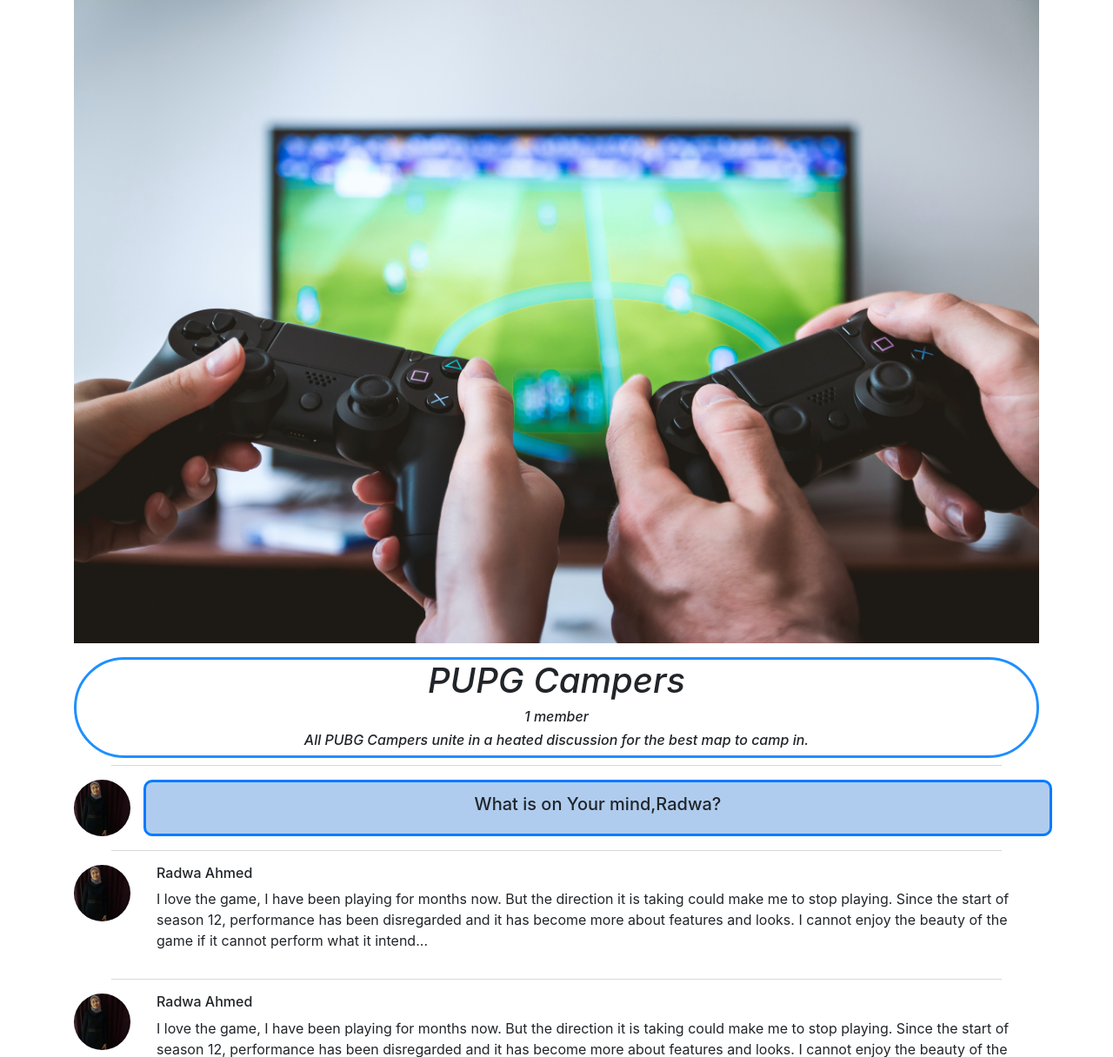
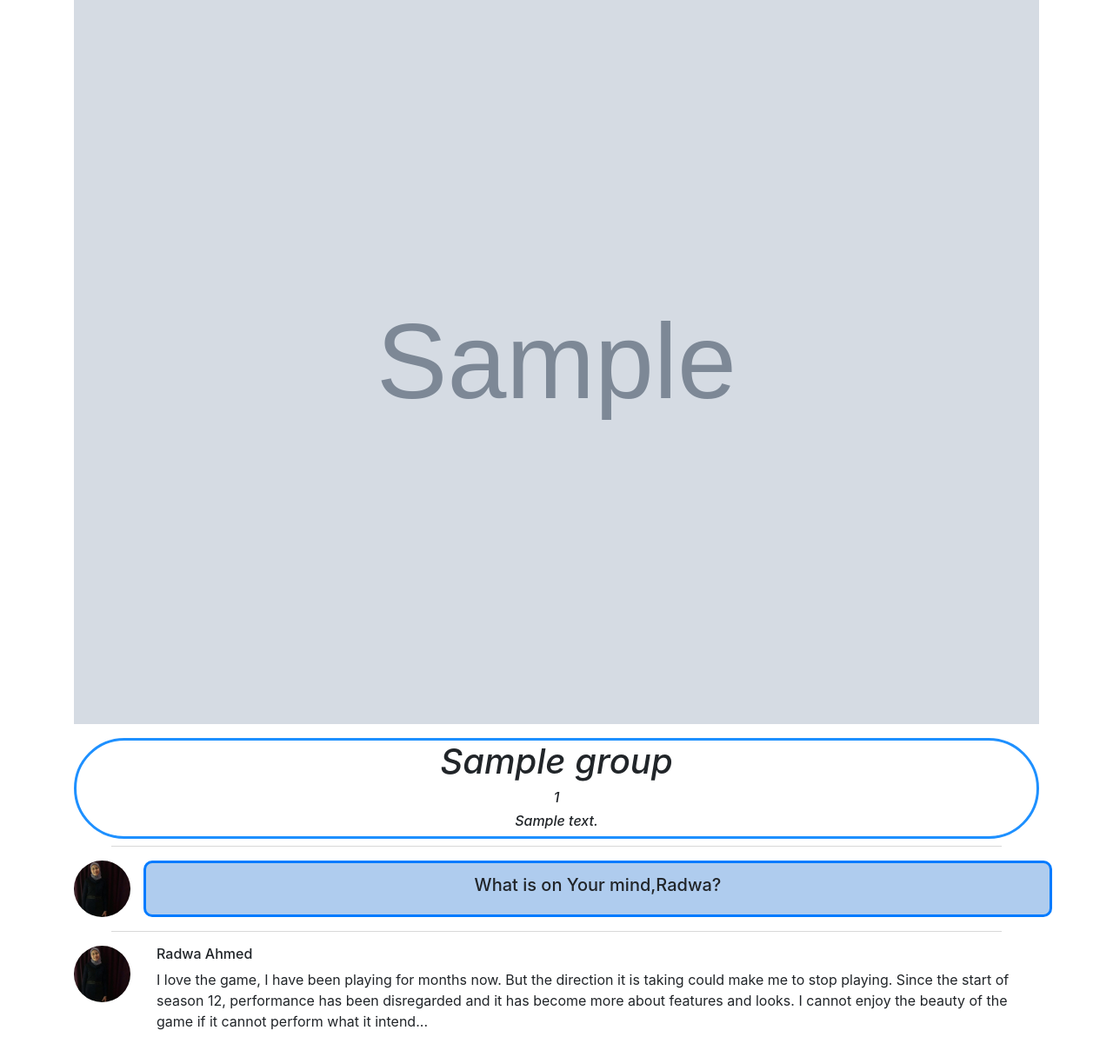
Before and after one commit to Iten-No-404/Clockswork, a PHP site: page /HTML/Group.php?id=1 in a window 1280 px wide. Shown: the part 56-1272 px from the top of the page at 87% size. Run offline with PHP 8.4, Linux system fonts and the light colour scheme; the visitor is signed in with stand-in values (Sample User, id 1); tables that the repository leaves empty hold one stand-in row (values such as "Sample post"); grey boxes marked "Sample" are stand-in pictures.

Commit message:
GroupFinshed

```diff
--- a/DBProject/HTML/Group.php
+++ b/DBProject/HTML/Group.php
@@ -1,3 +1,5 @@
+<?php require_once '../PHP/Group.php';
+    ?>
 <!DOCTYPE html>
 <html lang="en">
 
@@ -28,20 +30,21 @@
 <?php include_once '../PHP/header.php' ?>
 
 <body>
-    <div class="group-title">
-        <div class="grouppic">
-            <!-- <img  src="../IMAGES/pexels-jeshootscom-442576.jpg" alt=""> -->
 
-        </div>
-        <!--<div class="line"> </div>-->
-    </div>
-    </div>
     <div class="container mb-2 ">
-        <img class="img-fluid" src="../IMAGES/pexels-jeshootscom-442576.jpg" alt="">
+       <?php $id=$_GET['id'];
+          $obj=new GRoup($id);?>
+          <img class="img-fluid"  width="100%"src="<?php $obj->getGroupPicture2($id);?>" alt="">
+          <?php
+       ?>
+
         <div class="grouptitleborder mt-3">
-            <H1>PUPG Campers</H1>
-            <H6>1 member</H6>
-            <h6>All PUBG Campers unite in a heated discussion for the best map to camp in.</h6>
+          <?php $id=$_GET['id'];
+                $obj=new GRoup($id);
+                  ?>  <H1><?php $obj->getGroupName($id);?></H1>
+                    <H6><?php $obj->GetNumMembers($id);?></H6>
+                    <h6><?php $obj->getGroupDescription($id);?></h6>
+
         </div>
     </div>
 
@@ -154,6 +157,7 @@
 
 
     <div class="line"></div>
+
     <?php include_once "../PHP/footer.php" ?>
 
 </body>
--- a/DBProject/PHP/Group.php
+++ b/DBProject/PHP/Group.php
@@ -82,6 +82,19 @@ class group
             }
         }
     }
+    public function getGroupPicture2($id)
+    {
+        $result = $this->dbConnection->query("SELECT Group_picture FROM  Groups WHERE Group_ID='$id'");
+        // If the query returns a result
+        if ($result->num_rows > 0) {
+            // output data of each row
+            while ($row = $result->fetch_assoc()) {
+
+                 echo $row["Group_picture"];
+
+            }
+        }
+    }
     public function getGroupPicture_Circle($id)
     {
         $result = $this->dbConnection->query("SELECT Group_picture FROM  Groups WHERE Group_ID='$id'");
@@ -116,8 +129,14 @@ class group
 
     public function GetNumMembers($GROUP_ID)
     {
-        $result = $this->dbConnection->query("SELECT U_ID FROM member_in WHERE Group_ID=$GROUP_ID");
-        return $result->num_rows;
+        $result = $this->dbConnection->query("SELECT COUNT(U_ID) FROM member_in WHERE Group_ID=$GROUP_ID");
+        if ($result->num_rows > 0) {
+            // output data of each row
+            while ($row = $result->fetch_assoc()) {
+                 echo $row["COUNT(U_ID)"];
+
+            }
+        }
     }
 }
 
```
